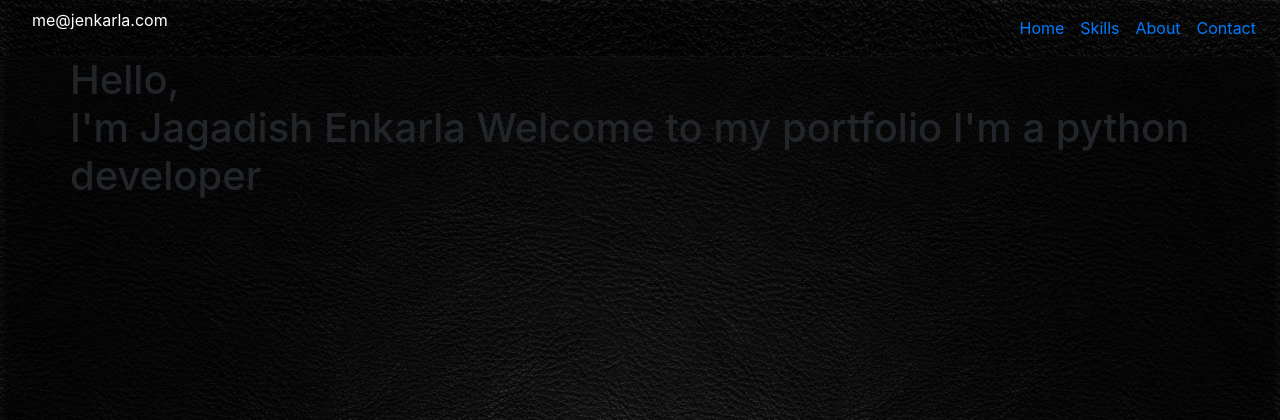
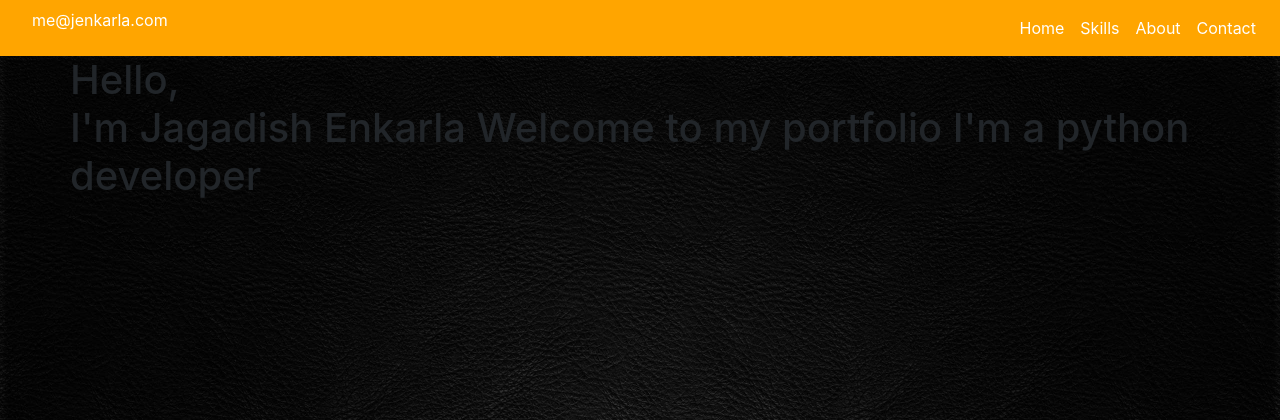
Before and after one commit to jagadishe88/portfolio, a Python web app: template templates/home.html in a window 1280 px wide. Shown: the top 420 px of the page. Run offline with Jinja, Linux system fonts and the light colour scheme; the template is opened without the code that fills it, so the values that code supplies are empty; some libraries are stand-ins or nearby versions.

Commit message:
CHanging Home.html file

```diff
--- a/static/style.css
+++ b/static/style.css
@@ -36,3 +36,14 @@
 .nav-email{
     color: white;
 }
+
+.nav-link{
+    color: white;
+}
+.fa-linkedin {
+  background: #007bb5;
+  color: white;
+}
+.navbar-custom{
+    background-color: orange;
+}
--- a/templates/home.html
+++ b/templates/home.html
@@ -9,7 +9,7 @@
           integrity="sha384-ggOyR0iXCbMQv3Xipma34MD+dH/1fQ784/j6cY/iJTQUOhcWr7x9JvoRxT2MZw1T" crossorigin="anonymous">
     <link href="../static/style.css" rel="stylesheet">
     <div class="bmg_image">
-        <nav class="navbar navbar-expand-lg">
+        <nav class="navbar navbar-expand-lg navbar-custom">
             <a class="navbar-brand" href="#"></a>
             <button class="navbar-toggler" type="button" data-toggle="collapse" data-target="#navbarSupportedContent"
                     aria-controls="navbarSupportedContent" aria-expanded="false" aria-label="Toggle navigation">
@@ -18,6 +18,11 @@
             <div class="collapse navbar-collapse" id="navbarSupportedContent">
                 <ul class="navbar-nav mr-auto">
                     <p class="nav-email">me@jenkarla.com</p>
+<!--                           <li class="menu">-->
+<!--                               <a href="https://github.com/jagadishe88" target="_blank">-->
+<!--                                   <i aria-hidden="true" class="fa fa-linkedin contact"></i>-->
+<!--                               </a>-->
+<!--                           </li>-->
                 </ul>
                 <ul class="navbar-nav ml-auto">
                     <li class="nav-item active">
```
